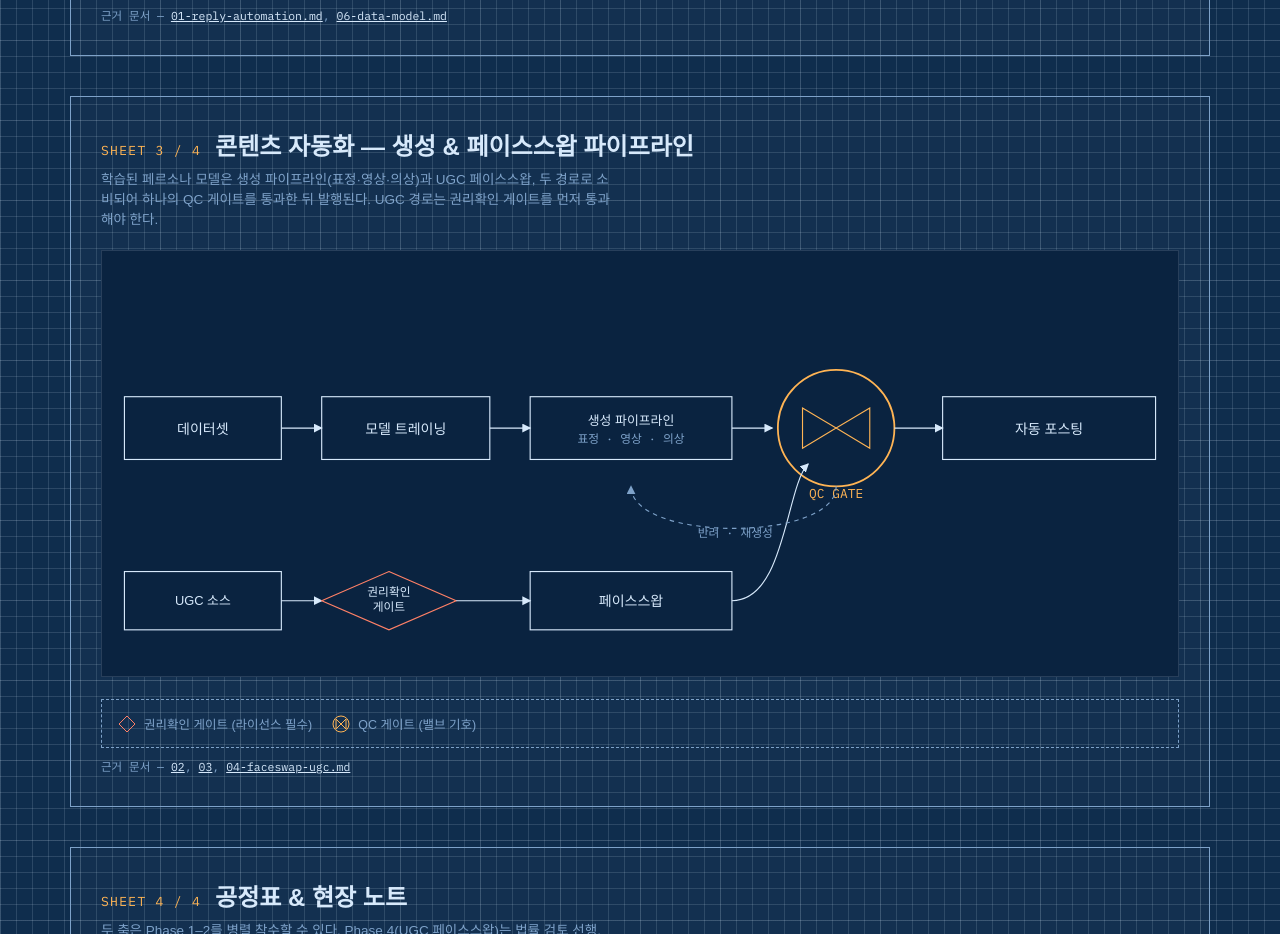
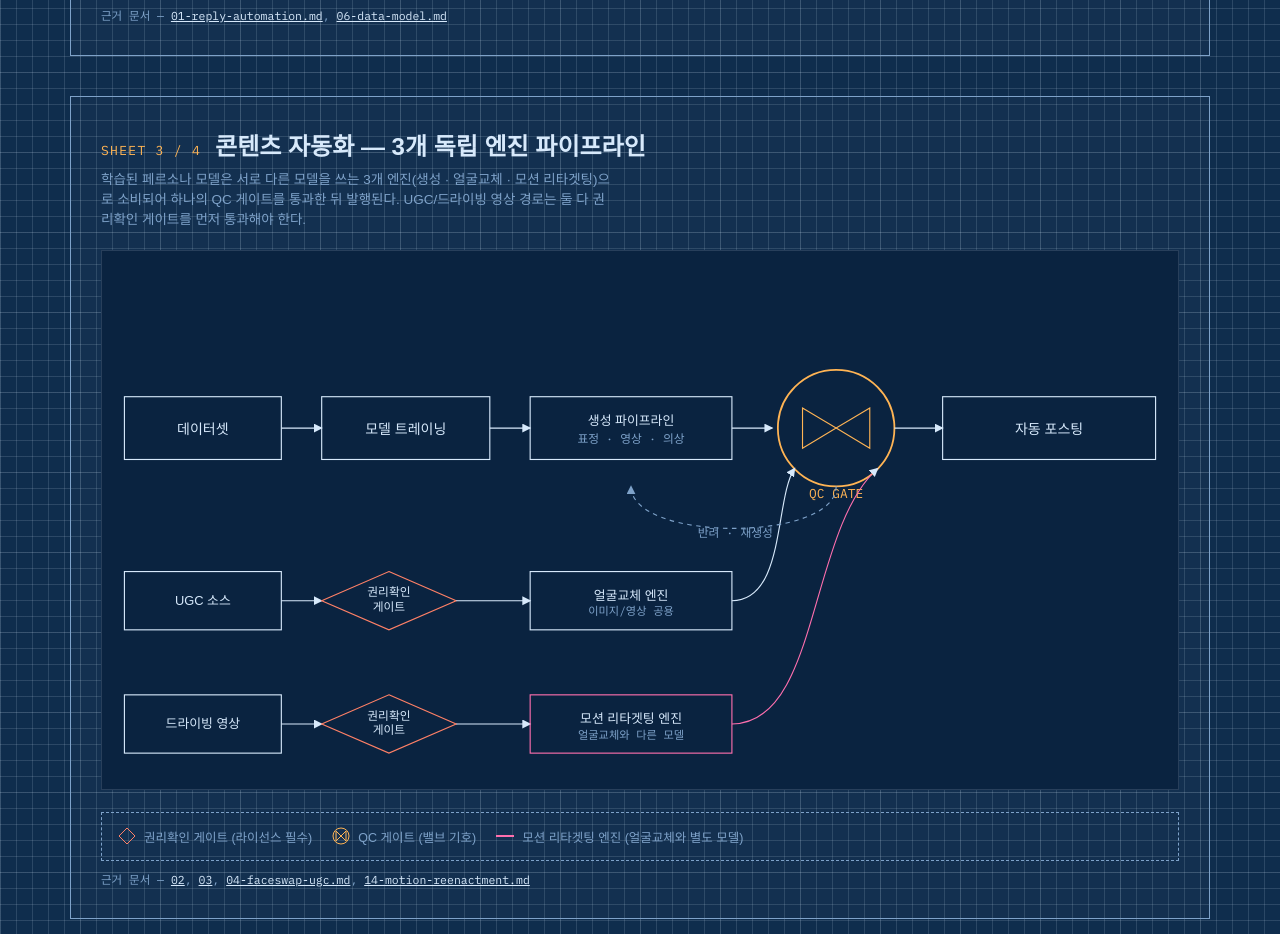
Before and after one commit to Benji5526/ai-persona-sns-automation, a plain HTML site: page blueprint/index.html in a window 1280 px wide. Shown: the part 1866-2800 px from the top of the page. Drawn offline with Linux system fonts and the light colour scheme; a web font is replaced by a local one.

Commit message:
Propagate 3-engine content split into ARCHITECTURE.md and blueprint
ARCHITECTURE.md's system-map diagram, batch-boundary table, and
queue diagram now show the motion retargeting engine as a third
independent path alongside generation and faceswap (previously only
listed in the component table). blueprint/index.html Sheet 3 gets
the same third path (driving video -> rights gate -> motion
retarget -> QC), matching the pipeline simulator; Sheet 1 and Sheet
4 labels updated to stop implying only two content engines exist.

Co-Authored-By: Claude Sonnet 5 <noreply@anthropic.com>

```diff
--- a/blueprint/index.html
+++ b/blueprint/index.html
@@ -220,7 +220,8 @@ footer a{ color:var(--bp-ink); }
           <path d="M825 240 V264" stroke="#d7e9fb" marker-end="url(#arrow)"/>
 
           <rect x="710" y="264" width="230" height="44" fill="none" stroke="#d7e9fb"/>
-          <text x="825" y="291" text-anchor="middle">07 UGC 페이스스왑</text>
+          <text x="825" y="284" text-anchor="middle" font-size="11.5">07 얼굴교체 · 모션 리타겟팅</text>
+          <text x="825" y="298" text-anchor="middle" font-size="9.5" class="dim">(3개 독립 엔진, SHEET 3 참고)</text>
           <path d="M825 308 V332" stroke="#d7e9fb" marker-end="url(#arrow)"/>
 
           <rect x="710" y="332" width="230" height="44" fill="none" stroke="#d7e9fb"/>
@@ -325,11 +326,11 @@ footer a{ color:var(--bp-ink); }
 
   <!-- ===================== SHEET 3 — CONTENT AUTOMATION ===================== -->
   <section class="sheet">
-    <div class="sheet-head"><span class="sheet-num">SHEET 3 / 4</span><h2>콘텐츠 자동화 — 생성 &amp; 페이스스왑 파이프라인</h2></div>
-    <p class="sheet-desc">학습된 페르소나 모델은 생성 파이프라인(표정·영상·의상)과 UGC 페이스스왑, 두 경로로 소비되어 하나의 QC 게이트를 통과한 뒤 발행된다. UGC 경로는 권리확인 게이트를 먼저 통과해야 한다.</p>
+    <div class="sheet-head"><span class="sheet-num">SHEET 3 / 4</span><h2>콘텐츠 자동화 — 3개 독립 엔진 파이프라인</h2></div>
+    <p class="sheet-desc">학습된 페르소나 모델은 서로 다른 모델을 쓰는 3개 엔진(생성 · 얼굴교체 · 모션 리타겟팅)으로 소비되어 하나의 QC 게이트를 통과한 뒤 발행된다. UGC/드라이빙 영상 경로는 둘 다 권리확인 게이트를 먼저 통과해야 한다.</p>
 
     <div class="diagram-wrap">
-      <svg viewBox="0 0 960 380" xmlns="http://www.w3.org/2000/svg">
+      <svg viewBox="0 0 960 480" xmlns="http://www.w3.org/2000/svg">
         <g font-size="12.5">
           <!-- main row -->
           <rect x="20" y="130" width="140" height="56" fill="none" stroke="#d7e9fb"/>
@@ -366,8 +367,24 @@ footer a{ color:var(--bp-ink); }
           <path d="M316 312 H382" stroke="#d7e9fb" marker-end="url(#arrow)"/>
 
           <rect x="382" y="286" width="180" height="52" fill="none" stroke="#d7e9fb"/>
-          <text x="472" y="317" text-anchor="middle">페이스스왑</text>
-          <path d="M562 312 C 610 312, 610 210, 630 190" stroke="#d7e9fb" fill="none" marker-end="url(#arrow)"/>
+          <text x="472" y="311" text-anchor="middle" font-size="11.5">얼굴교체 엔진</text>
+          <text x="472" y="325" text-anchor="middle" font-size="10" class="dim">이미지/영상 공용</text>
+          <path d="M562 312 C 610 312, 600 220, 618 194" stroke="#d7e9fb" fill="none" marker-end="url(#arrow)"/>
+
+          <!-- Motion retargeting row -->
+          <rect x="20" y="396" width="140" height="52" fill="none" stroke="#d7e9fb"/>
+          <text x="90" y="426" text-anchor="middle" font-size="11.5">드라이빙 영상</text>
+          <path d="M160 422 H196" stroke="#d7e9fb" marker-end="url(#arrow)"/>
+
+          <polygon points="256,396 316,422 256,448 196,422" fill="none" stroke="#ff8066"/>
+          <text x="256" y="418" text-anchor="middle" font-size="10.5" fill="#ff8066">권리확인</text>
+          <text x="256" y="431" text-anchor="middle" font-size="10.5" fill="#ff8066">게이트</text>
+          <path d="M316 422 H382" stroke="#d7e9fb" marker-end="url(#arrow)"/>
+
+          <rect x="382" y="396" width="180" height="52" fill="none" stroke="#ff6fae"/>
+          <text x="472" y="421" text-anchor="middle" font-size="11.5">모션 리타겟팅 엔진</text>
+          <text x="472" y="435" text-anchor="middle" font-size="10" class="dim">얼굴교체와 다른 모델</text>
+          <path d="M562 422 C 640 422, 630 250, 692 194" stroke="#ff6fae" fill="none" marker-end="url(#arrow)"/>
 
           <!-- reject loop -->
           <path d="M655 210 C 655 260, 472 260, 472 210" stroke="#7ea2c9" stroke-dasharray="4 4" fill="none" marker-end="url(#arrowDim)"/>
@@ -379,21 +396,22 @@ footer a{ color:var(--bp-ink); }
     <div class="legend" style="margin-bottom:0;">
       <div class="item"><svg width="18" height="18"><polygon points="9,1 17,9 9,17 1,9" fill="none" stroke="#ff8066"/></svg> 권리확인 게이트 (라이선스 필수)</div>
       <div class="item"><svg width="18" height="18"><circle cx="9" cy="9" r="8" fill="none" stroke="#ffb454"/><polygon points="4,4 9,9 4,14" fill="none" stroke="#ffb454"/><polygon points="14,4 9,9 14,14" fill="none" stroke="#ffb454"/></svg> QC 게이트 (밸브 기호)</div>
+      <div class="item"><svg width="18" height="8"><line x1="0" y1="4" x2="18" y2="4" stroke="#ff6fae" stroke-width="2"/></svg> 모션 리타겟팅 엔진 (얼굴교체와 별도 모델)</div>
     </div>
-    <p class="doc-refs">근거 문서 — <a href="https://github.com/Benji5526/ai-persona-sns-automation/blob/master/docs/02-model-training.md">02</a>, <a href="https://github.com/Benji5526/ai-persona-sns-automation/blob/master/docs/03-content-pipeline.md">03</a>, <a href="https://github.com/Benji5526/ai-persona-sns-automation/blob/master/docs/04-faceswap-ugc.md">04-faceswap-ugc.md</a></p>
+    <p class="doc-refs">근거 문서 — <a href="https://github.com/Benji5526/ai-persona-sns-automation/blob/master/docs/02-model-training.md">02</a>, <a href="https://github.com/Benji5526/ai-persona-sns-automation/blob/master/docs/03-content-pipeline.md">03</a>, <a href="https://github.com/Benji5526/ai-persona-sns-automation/blob/master/docs/04-faceswap-ugc.md">04-faceswap-ugc.md</a>, <a href="https://github.com/Benji5526/ai-persona-sns-automation/blob/master/docs/14-motion-reenactment.md">14-motion-reenactment.md</a></p>
   </section>
 
   <!-- ===================== SHEET 4 — ROADMAP & COMPLIANCE ===================== -->
   <section class="sheet">
     <div class="sheet-head"><span class="sheet-num">SHEET 4 / 4</span><h2>공정표 &amp; 현장 노트</h2></div>
-    <p class="sheet-desc">두 축은 Phase 1–2를 병렬 착수할 수 있다. Phase 4(UGC 페이스스왑)는 법률 검토 선행, Phase 5(완전 자동 발행)는 반자동 운영을 한 차례 거친 뒤 진입한다.</p>
+    <p class="sheet-desc">두 축은 Phase 1–2를 병렬 착수할 수 있다. Phase 4(얼굴교체·모션 리타겟팅)는 법률 검토 선행, Phase 5(완전 자동 발행)는 반자동 운영을 한 차례 거친 뒤 진입한다.</p>
 
     <div class="roadmap">
       <div class="phase"><div class="rail"></div><div class="pnum">PH.0</div><div class="ptitle">기반 준비 · 권리관계 정리</div></div>
       <div class="phase"><div class="rail"></div><div class="pnum">PH.1</div><div class="ptitle">대화 자동화 MVP (반자동)</div></div>
       <div class="phase"><div class="rail"></div><div class="pnum">PH.2</div><div class="ptitle">이미지 모델 트레이닝</div></div>
       <div class="phase"><div class="rail"></div><div class="pnum">PH.3</div><div class="ptitle">콘텐츠 파이프라인 확장</div></div>
-      <div class="phase"><div class="rail"></div><div class="pnum">PH.4</div><div class="ptitle">UGC 페이스스왑</div></div>
+      <div class="phase"><div class="rail"></div><div class="pnum">PH.4</div><div class="ptitle">얼굴교체·모션 리타겟팅</div></div>
       <div class="phase"><div class="rail"></div><div class="pnum">PH.5</div><div class="ptitle">완전 자동화 통합</div></div>
       <div class="phase"><div class="rail"></div><div class="pnum">PH.6</div><div class="ptitle">다중 페르소나 스케일아웃</div></div>
     </div>
```
Also changed, not shown: docs/ARCHITECTURE.md (+12 -6 lines).
